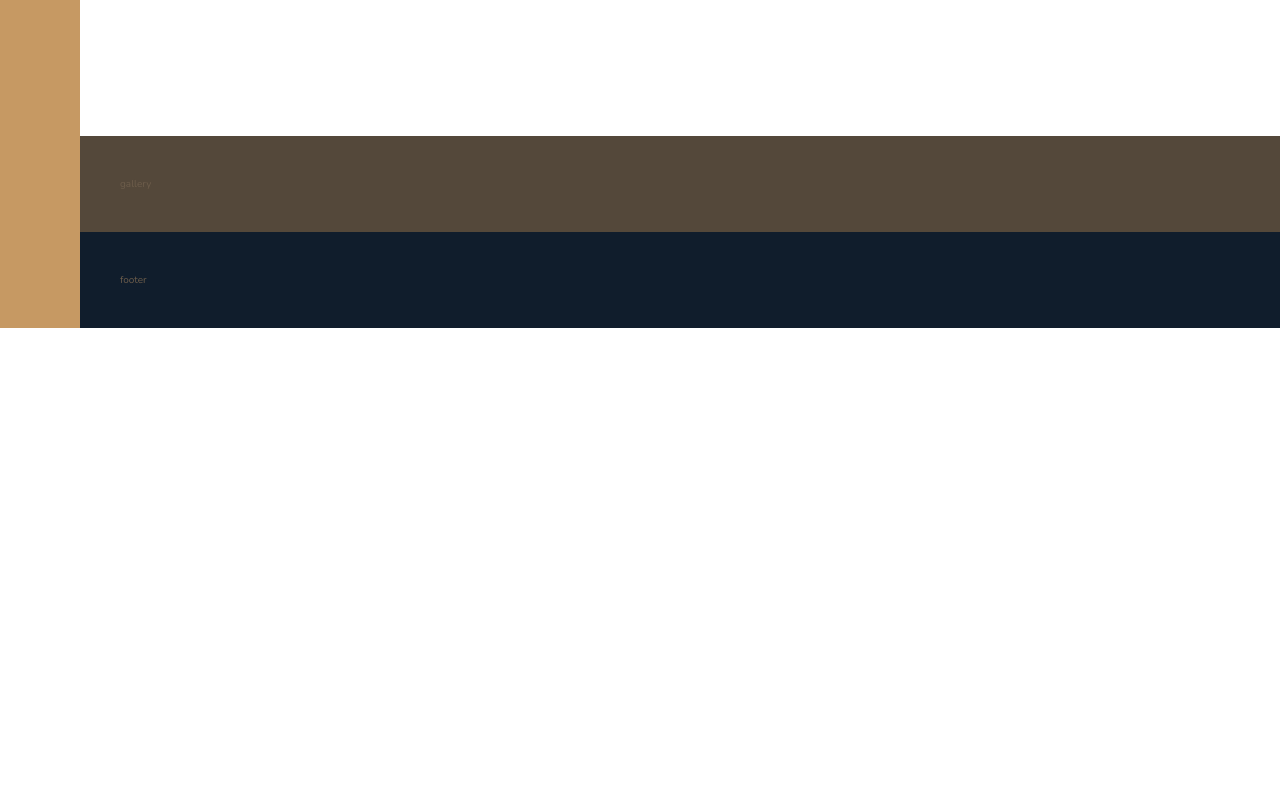
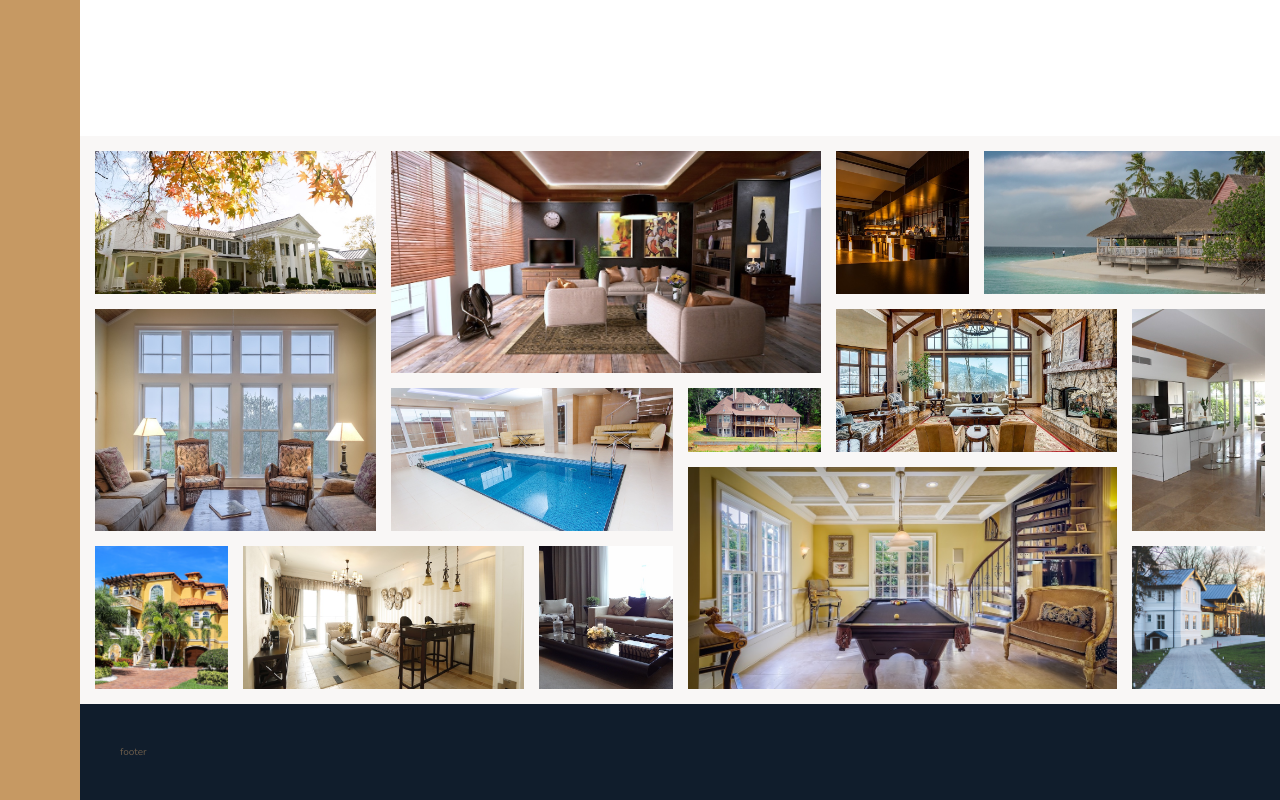
Before and after one commit to blademan/Nexter, a website: page index.html in a window 1280 px wide. Shown: the part 3200-4000 px from the top of the page. Before the commit the page ends 3528 px from the top, so only its background shows below. Drawn offline with nearby package versions, Linux system fonts and the light colour scheme.

Commit message:
gallery block done

```diff
--- a/index.html
+++ b/index.html
@@ -292,7 +292,54 @@
          </section>
 
          <section class="gallery">
-             gallery
+            <figure class="gallery__item gallery__item--1">
+                    <img src="img/gal-1.jpeg" alt="Img 1" class="gallery__img">
+            </figure>
+
+            <figure class="gallery__item gallery__item--2">
+                    <img src="img/gal-2.jpeg" alt="Img 1" class="gallery__img">
+            </figure>
+            <figure class="gallery__item gallery__item--3">
+                    <img src="img/gal-3.jpeg" alt="Img 1" class="gallery__img">
+            </figure>
+            <figure class="gallery__item gallery__item--4">
+                    <img src="img/gal-4.jpeg" alt="Img 1" class="gallery__img">
+            </figure>
+            <figure class="gallery__item gallery__item--5">
+                    <img src="img/gal-5.jpeg" alt="Img 1" class="gallery__img">
+            </figure>
+            <figure class="gallery__item gallery__item--6">
+                    <img src="img/gal-6.jpeg" alt="Img 1" class="gallery__img">
+            </figure>
+            <figure class="gallery__item gallery__item--7">
+                    <img src="img/gal-7.jpeg" alt="Img 1" class="gallery__img">
+            </figure>
+            <figure class="gallery__item gallery__item--8">
+                    <img src="img/gal-8.jpeg" alt="Img 1" class="gallery__img">
+            </figure>
+            <figure class="gallery__item gallery__item--9">
+                    <img src="img/gal-9.jpeg" alt="Img 1" class="gallery__img">
+            </figure>
+            <figure class="gallery__item gallery__item--10">
+                    <img src="img/gal-10.jpeg" alt="Img 1" class="gallery__img">
+            </figure>
+            <figure class="gallery__item gallery__item--11">
+                    <img src="img/gal-11.jpeg" alt="Img 1" class="gallery__img">
+            </figure>
+            <figure class="gallery__item gallery__item--12">
+                    <img src="img/gal-12.jpeg" alt="Img 1" class="gallery__img">
+            </figure>
+            <figure class="gallery__item gallery__item--13">
+                    <img src="img/gal-13.jpeg" alt="Img 1" class="gallery__img">
+            </figure>
+            <figure class="gallery__item gallery__item--14">
+                    <img src="img/gal-14.jpeg" alt="Img 1" class="gallery__img">
+            </figure>
+
+
+
+
+
          </section>
 
          <footer class="footer">
--- a/sass/_gallery.scss
+++ b/sass/_gallery.scss
@@ -1,7 +1,93 @@
 .gallery {
-    background-color: $color-grey-dark-1;
+    background-color: $color-grey-light-1;
+    grid-column: full-start / full-end;
 
-    grid-column: full-start / full-end;
+    display: grid;
+    grid-template-columns: repeat(8,1fr);
+    grid-template-rows: repeat(7, 5vw);
+    grid-gap: 1.5rem;
+    padding: 1.5rem;
+
+    &__item {
+        &--1 {
+            grid-row: 1 / span 2;
+            grid-column: 1 / span 2;
+        }
+
+        &--2 {
+            grid-row: 1 / span 3;
+            grid-column: 3 / span 3;
+        }
+
+        &--3 {
+            grid-row: 1 / span 2;
+            grid-column: 6 / 6;
+        }
+        &--4 {
+            grid-row: 1 / span 2;
+            grid-column: 7 / span 2;
+        }
+
+        &--5 {
+            grid-row: 3 / span 3;
+            grid-column: 1 / span 2;
+        }
+
+        &--6 {
+            grid-row: 4 / span 2;
+            grid-column: 3 / span 2;
+        }
+
+        &--7 {
+            grid-row: 4 / 4;
+            grid-column: 5 / 5;
+        }
+
+        &--8 {
+            grid-row: 3 / span 2;
+            grid-column: 6 / span 2;
+        }
+
+        &--9 {
+            grid-row: 3 / span 3;
+            grid-column: 8 / 8;
+        }
+
+        &--10 {
+            grid-row: 6 / span 2;
+            grid-column: 1 / 1;
+        }
+
+        &--11{
+            grid-row: 6 / span 2;
+            grid-column: 2 / span 2;
+        }
+        &--12{
+            grid-row: 6 / span 2;
+            grid-column: 4 / 4;
+        }
+
+        &--13{
+            grid-row: 5 / span 3;
+            grid-column: 5 / span 3;
+        }
+
+        &--14{
+            grid-row: 6 / span 2;
+            grid-column: 8 / 8;
+        }
+
+
+
+    }
+
+    &__img {
+        width: 100%;
+        height: 100%;
+        object-fit: cover;
+        display: block;
+
+    }
 
 
 }
```
Also changed, not shown: css/style.css.
